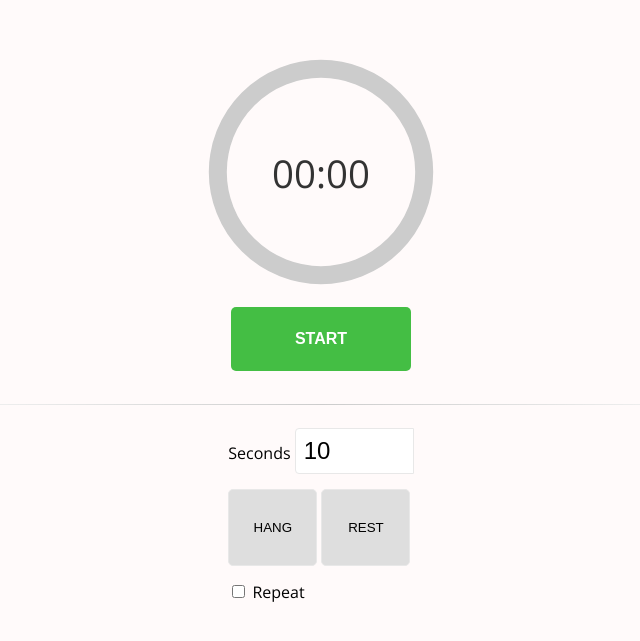
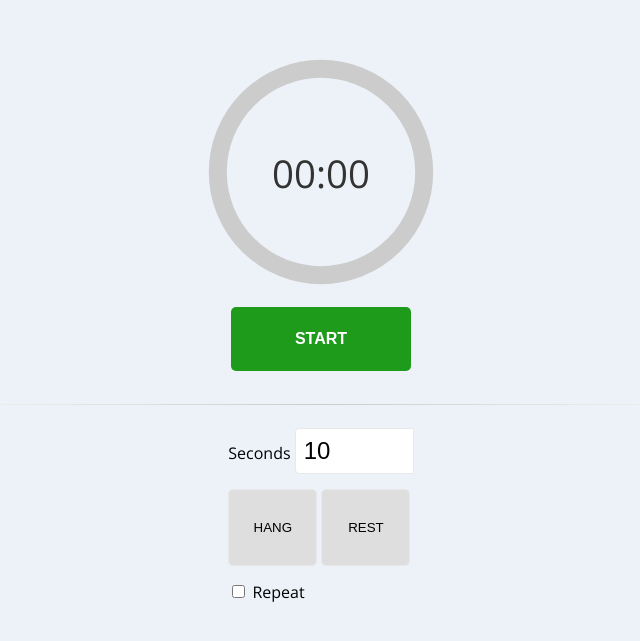
Before and after one commit to mcrsXndr/hangin, a website built with Vite: page index.html in a window 1280 px wide. Shown: the part 101-742 px from the top of the page, without its empty margins (319-959 px from the left). Built offline with nearby package versions, Linux system fonts and the light colour scheme.

```diff
--- a/styles.css
+++ b/styles.css
@@ -6,7 +6,7 @@
   min-height: 100vh;
   padding: 20px;
   font-family: 'Open Sans', sans-serif;
-  background-color: #fffafa;
+  background-color: #EDF2F9;
 }
 
 .timer-container {
@@ -46,7 +46,7 @@
 }
 
 #start-btn {
-  background-color: rgb(68, 190, 68);
+  background-color: #1E9B1B;
 }
 
 #stop-btn {
```
